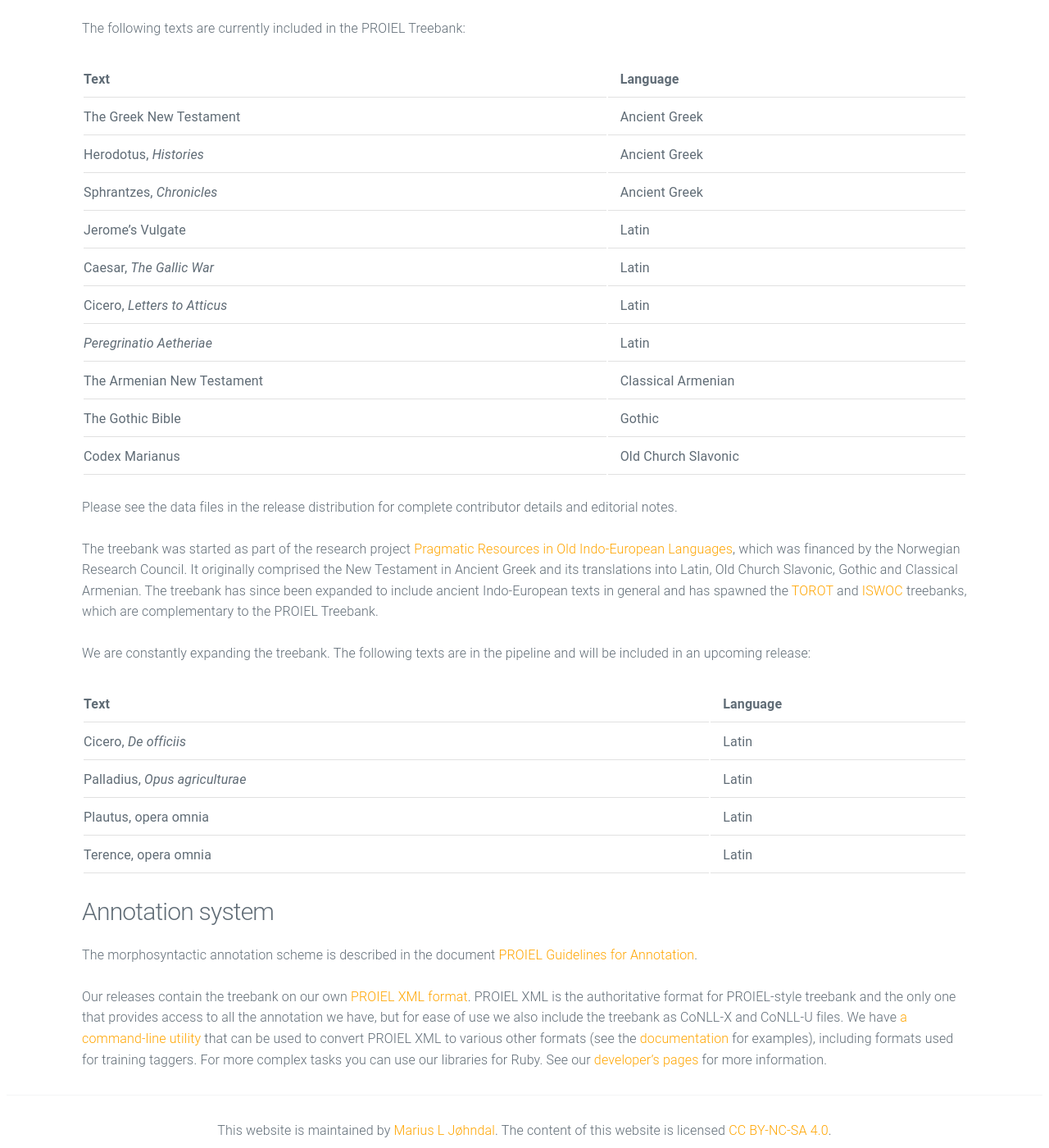
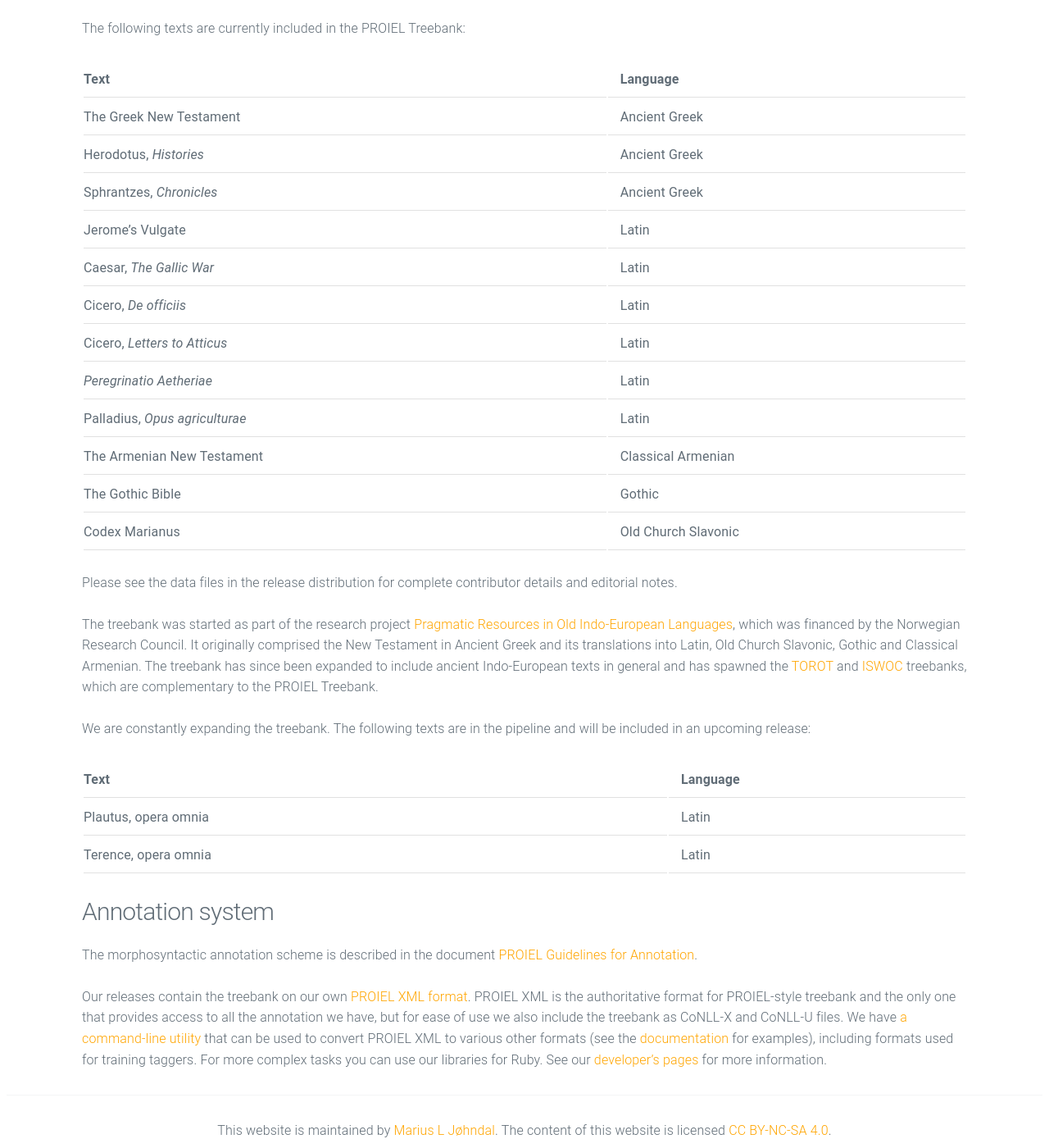
Before and after one commit to proiel/proiel.github.io, a Jekyll site: the page built from index.md, in a window 1280 px wide and 1400 px high, scrolled down 1270 px. Shown: the whole window at 82% size. Built offline with Jekyll 4.4.1, drawn with Linux system fonts in a browser that asks for light colours; nearby versions of some CDN libraries.

Commit message:
Add cic-off and pal-agr

```diff
--- a/index.md
+++ b/index.md
@@ -84,14 +86,6 @@
   <tr>
     <th>Text</th>
     <th>Language</th>
-  </tr>
-  <tr>
-    <td>Cicero, <i>De officiis</i></td>
-    <td>Latin</td>
-  </tr>
-  <tr>
-    <td>Palladius, <i>Opus agriculturae</i></td>
-    <td>Latin</td>
   </tr>
   <tr>
     <td>Plautus, opera omnia</td>
```
Also changed, not shown: other parts of index.md (+2 -0 lines).
